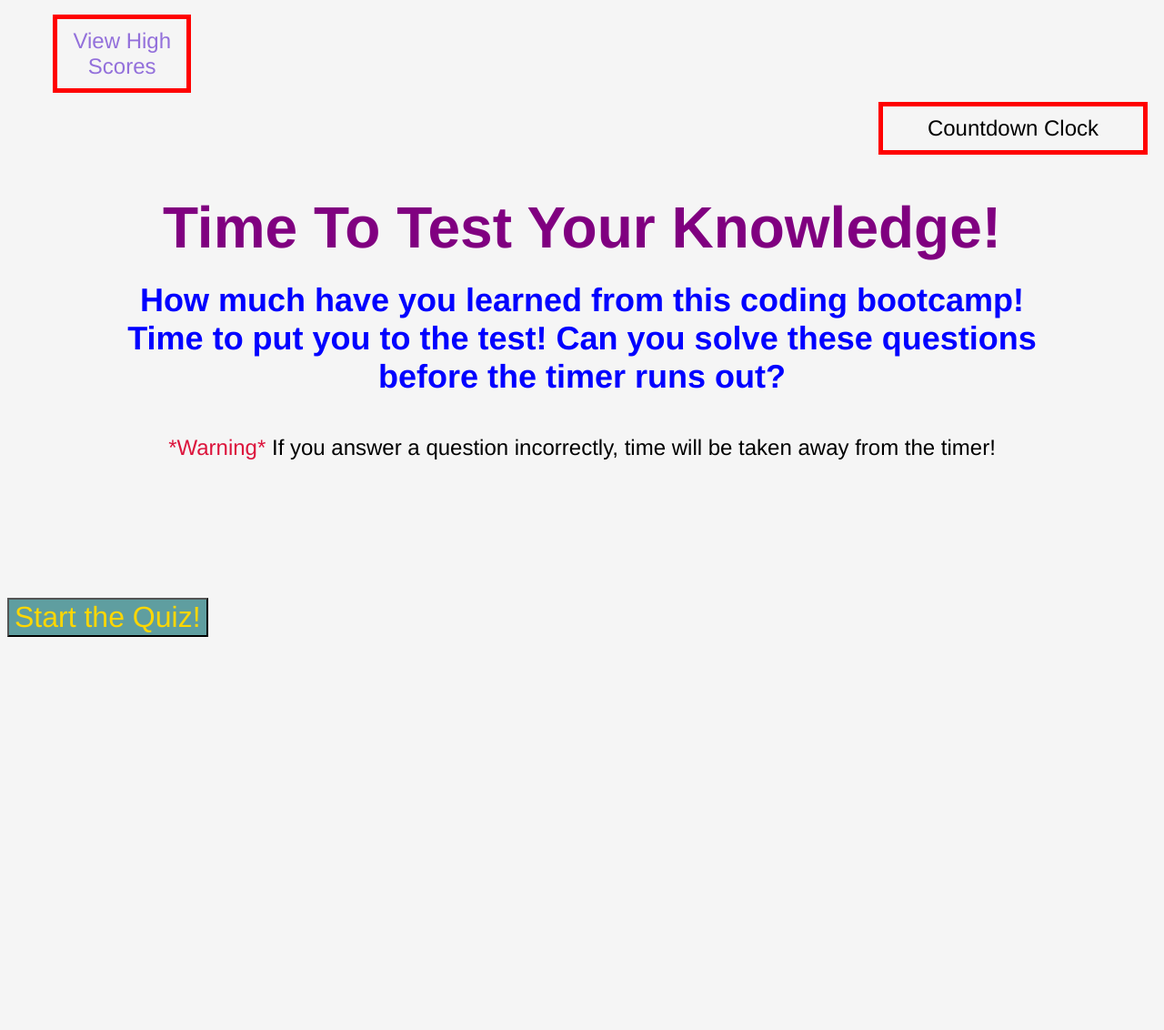
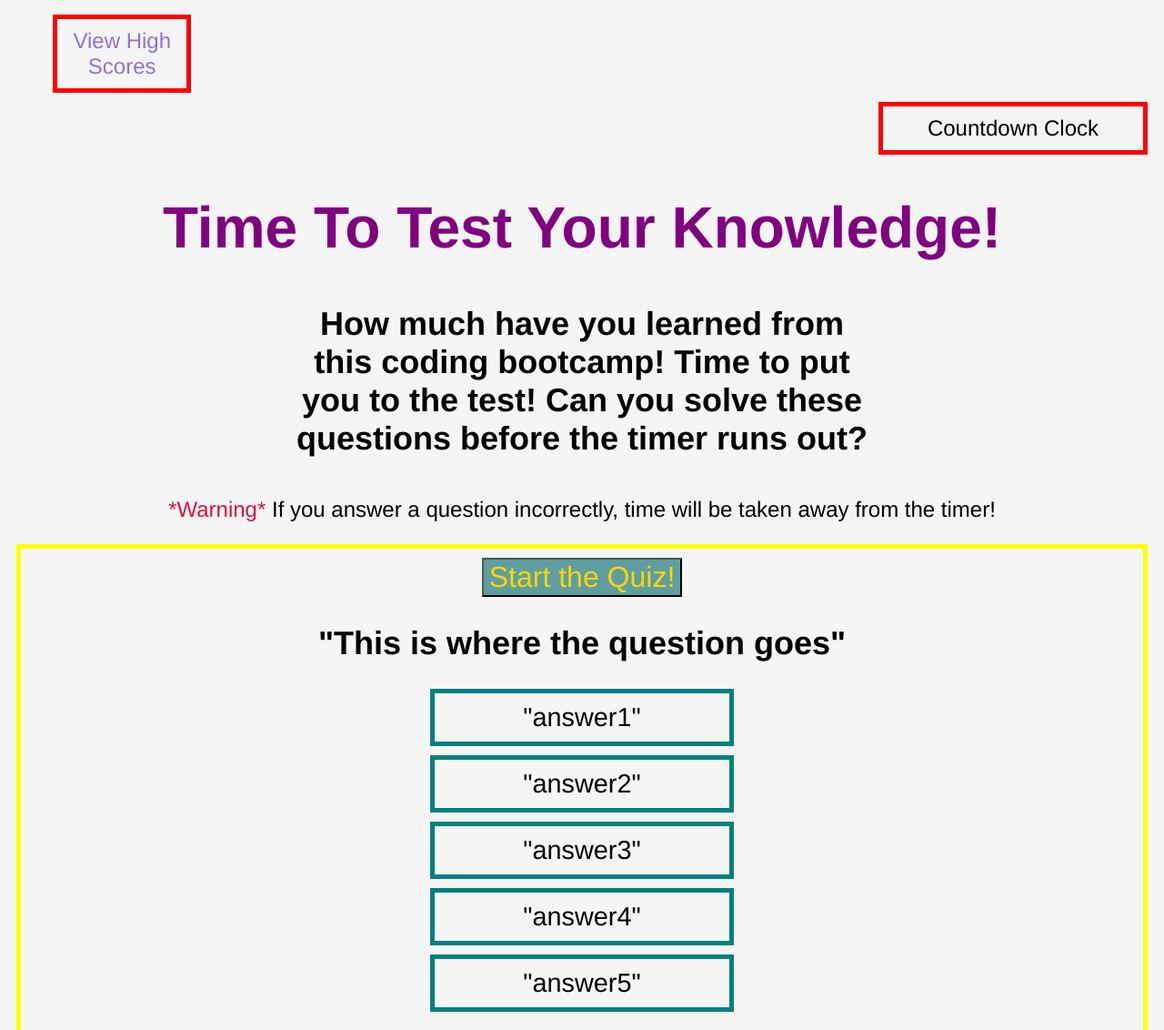
Before and after one commit to jhuber1155/Knowledge-Quiz, a plain HTML site: page index.html in a window 1280 px wide. Shown: the top 1132 px of the page at 91% size. Before the commit the page ends 800 px from the top, so only its background shows below. Drawn offline with Linux system fonts and the light colour scheme.

```diff
--- a/assets/css/style.css
+++ b/assets/css/style.css
@@ -11,22 +11,44 @@ li{
     border: red solid 5px;
 }
 
-h1 {
+#heading {
     text-align: center;
     font-size: 64px;
     color: purple;
 }
 
-h2 {
+#subtext {
     padding: 5px;
     margin: 10%;
-    margin-top: -2%;
+    margin-left: 24%;
+    margin-right: 24%;
+    margin-top: 2%;
     text-align: center;
     font-size: 36px;
-    color:blue;
 }
 
-p{
+section{
+    font-size: x-large;
+    text-align: center;
+    margin-top: -10%;
+    margin: 10px;
+    padding: 10px;
+    border: yellow solid 5px;
+}
+
+.card{
+    display:block;
+    width: 25%;
+    font-size: larger;
+    text-align: center;
+    padding: 10px;
+    margin: 10px;
+    margin-left: auto;
+    margin-right: auto;
+    border: teal solid 5px;
+}
+
+#top-warning{
     text-align: center;
     margin-top: -7%;
     font-size: 24px;
@@ -50,9 +72,14 @@ p{
     color:mediumpurple;
 }
 
+#question{
+
+}
+
 #start-button{
     font-size: xx-large;
-    margin-top: 10%;
+    margin-right: auto;
+    margin-top: 0%;
     background-color: cadetblue;
     color:gold;
 }
--- a/assets/js/script.js
+++ b/assets/js/script.js
@@ -1,9 +1,14 @@
+var sectionEl = document.querySelector("#quiz-section")
 var countdownEl = document.querySelector("#countdownClock")
 var highScoresListed = document.querySelector("#high-scores-listed")
 var playerInitialsListed = document.querySelector("player-initials-listed");
 var startButton = document.querySelector("#start-button");
-var question = document.querySelector("#question");
-var answer1Grab = document.querySelector("#answer1");
+var questionGrab = document.querySelector("#question");
+var answer1Grab = document.querySelector("answer1");
+var answer2Grab = document.querySelector("answer2");
+var answer3Grab = document.querySelector("answer3");
+var answer4Grab = document.querySelector("answer4");
+var answer5Grab = document.querySelector("answer5");
 
 var timer
 var timerCountdown
@@ -17,68 +22,123 @@ var answer1
 var answer2
 var answer3
 var answer4
+var answer5
 
-var quizQuestions = [
-    {question: "Sample Question",
-    answer1: "Sample Answer 1",
-    answer2: "Sample Answer 2",
-    answer3: "Sample Answer 3",
-    answer4: "Sample Answer 4",
-    correctanswer: "Sample Answer 1"}
+var quizQuestionsArray = ["Question 1", "Question 2", "Question 3", "Question 4", "Question 5", "Question 6", "Question 7", "Question 8", "Question 9", "Question 10"];
+
+var overallAnswersArray = [
+    quizAnswers = ["Sample1Answer1", "Sample1Answer2", "Sample1Answer3", "Sample1Answer4", "Sample1Correct"],
+    quizAnswers = ["Sample2Answer1", "Sample2Answer2", "Sample2Answer3", "Sample2Answer4", "Sample2Correct"],
+    quizAnswers = ["Sample3Answer1", "Sample3Answer2", "Sample3Answer3", "Sample3Answer4", "Sample3Correct"],
+    quizAnswers = ["Sample4Answer1", "Sample4Answer2", "Sample4Answer3", "Sample4Answer4", "Sample4Correct"],
+    quizAnswers = ["Sample5Answer1", "Sample5Answer2", "Sample5Answer3", "Sample5Answer4", "Sample5Correct"],
+    quizAnswers = ["Sample6Answer1", "Sample6Answer2", "Sample6Answer3", "Sample6Answer4", "Sample6Correct"],
+    quizAnswers = ["Sample7Answer1", "Sample7Answer2", "Sample7Answer3", "Sample7Answer4", "Sample7Correct"],
+    quizAnswers = ["Sample8Answer1", "Sample8Answer2", "Sample8Answer3", "Sample8Answer4", "Sample8Correct"],
+    quizAnswers = ["Sample9Answer1", "Sample9Answer2", "Sample9Answer3", "Sample9Answer4", "Sample9Correct"],
+    quizAnswers = ["Sample0Answer1", "Sample0Answer2", "Sample0Answer3", "Sample0Answer4", "Sample0Correct"],
 ];
 
-question.textContent = quizQuestions.question;
-answer1Grab.textContent = quizQuestions.answer1;
-answer1Grab.setAttribute("data-answer", quizQuestions.answer1);
-
-function init(){
-    getplayerInitials();
-    getHighScores();
+var quizLayout = {
+    question: "quizQuestionsArray[i]",
+    answer1: "overallAnswersArray[i].quizAnswers[0]",
+    answer2: "overallAnswersArray[i].quizAnswers[1]",
+    answer3: "overallAnswersArray[i].quizAnswers[2]",
+    answer4: "overallAnswersArray[i].quizAnswers[3]",
+    answer5: "overallAnswersArray[i].quizAnswers[4]"
 };
 
-function getplayerInitials(){
-    var storedPlayerInitials = localStorage.getItem("playerInitials");
-    playerInitialsListed.textContent = playerInitials;
-};
+// function init(){
+//     getplayerInitials();
+//     getHighScores();
+// };
 
-function getHighScores(){
-    var storedHighScores = localStorage.getItem("highScores");
-    highScoresListed.textContent = highScores;
-};
+// function getplayerInitials(){
+//     var storedPlayerInitials = localStorage.getItem("playerInitials");
+//     playerInitialsListed.textContent = playerInitials;
+// };
 
+// function getHighScores(){
+//     var storedHighScores = localStorage.getItem("highScores");
+//     highScoresListed.textContent = highScores;
+// };
 
-function startQuiz() {
-    winner = false;
-    timerCountdown = 90;
-    countdownClock();
-};
+// function startQuiz() {
+//     winner = false;
+//     timerCountdown = 90;
+//     countdownClock();
+// };
 
-function countdownClock() {
-    timer = setInterval(function () {
-        timerCountdown--;
-        countdownEl.textContent = timerCountdown;
-        if (timerCountdown >= 0){
-            if(winner && timerCountdown >0){
-                clearInterval(timer);
-                smartypants();
-            };
+// function countdownClock() {
+//     timer = setInterval(function () {
+//         timerCountdown--;
+//         countdownEl.textContent = timerCountdown;
+//         if (timerCountdown >= 0){
+//             if(winner && timerCountdown >0){
+//                 clearInterval(timerCountdown);
+//                 smartyPants();
+//             };
+//         };
+//         if (timerCountdown === 0){
+//             clearInterval(timer);
+//             studyMore();
+//         };
+//     }, 1000);
+
+// function smartyPants(){
+
+// };
+
+// function studyMore(){
+
+// };
+
+// function scoreBoard(){
+
+// };
+
+function Quiz(){
+    // if("#start-button") data-state === "hidden"; {
+       questionGrab = quizLayout.question;
+
+        for (var i = 0; i < quizQuestionsArray.length; i++) {
+            questionGrab.textContent = quizLayout.question.quizQuestionsArray[i]
         };
-        if (timerCountdown === 0){
-            clearInterval(timer);
-            studymore();
+
+        for (var i = 0; i < overallAnswersArray.length; i++) {
+            answer1Grab.textContent = quizLayout.answer1.overallAnswersArray[i].quizAnswers[0]
+            answer2Grab.textContent = quizLayout.answer2.overallAnswersArray[i].quizAnswers[1]
+            answer3Grab.textContent = quizLayout.answer3.overallAnswersArray[i].quizAnswers[2]
+            answer4Grab.textContent = quizLayout.answer4.overallAnswersArray[i].quizAnswers[3]
+            answer5Grab.textContent = quizLayout.answer5.overallAnswersArray[i].quizAnswers[4]
         };
-    }, 1000);
 
-function setplayerInitials(){
-    playerInitialsListed.textContent = playerInitials;
-    localStorage.setItem("playerInitials", playerInitials)
-};
+    };
 
-function setHighScores(){
-    highScoresListed.textContent = highScores;
-    localStorage.setItem("highScores", highScores);
-};
+// };
 
-};
-startButton.addEventListener("click", startQuiz);
+// function setplayerInitials(){
+//     playerInitialsListed.textContent = playerInitials;
+//     localStorage.setItem("playerInitials", playerInitials)
+// };
+
+// function setHighScores(){
+//     highScoresListed.textContent = highScores;
+//     localStorage.setItem("highScores", highScores);
+// };
+
+// };
+
+// startButton.addEventListener("click", startQuiz);
+// sectionEl.addEventListener("click", function(event) {
+//     var element = event.target;
+//     if (element.matches("#start-button")) {
+//       var state = element.getAttribute("data-state");
+//       if (state === "visible") {
+//         element.setAttribute("data-state", "hidden")
+//         element.textContent= "";
+//     };
+// };
+// });
+
 init();
--- a/index.html
+++ b/index.html
@@ -13,19 +13,19 @@
             <li id="countdownClock">Countdown Clock</li>
         </ul>
     </header>
-    <h1>Time To Test Your Knowledge!</h1>
-    <h2> How much have you learned from this coding bootcamp! Time to put you to the test! Can you solve these questions before the timer runs out?</h2>
-        <p><span id="warning">*Warning*</span> If you answer a question incorrectly, time will be taken away from the timer!</p>
+    <h1 id="heading">Time To Test Your Knowledge!</h1>
+    <h2 id="subtext"> How much have you learned from this coding bootcamp! Time to put you to the test! Can you solve these questions before the timer runs out?</h2>
+        <p id="top-warning"><span id="warning">*Warning*</span> If you answer a question incorrectly, time will be taken away from the timer!</p>
 
 
     <section id="quiz-section">
-        <button id="start-button">Start the Quiz!</button>
-        <h2 id="question"></h2>
-        <p id="answer1"></p>
-        <p id="answer2"></p>
-        <p id="answer3"></p>
-        <p id="answer4"></p>
-        <p id="correct-incorrect"></p>
+        <button id="start-button" data-state="visible" >Start the Quiz!</button>
+        <h2 id="question">"This is where the question goes"</h2>
+        <p class="card" id="answer1">"answer1"</p>
+        <p class="card" id="answer2">"answer2"</p>
+        <p class="card" id="answer3">"answer3"</p>
+        <p class="card" id="answer4">"answer4"</p>
+        <p class="card" id="answer5">"answer5"</p>
 
     <script src="assets/js/script.js"></script>
 </body>
```
